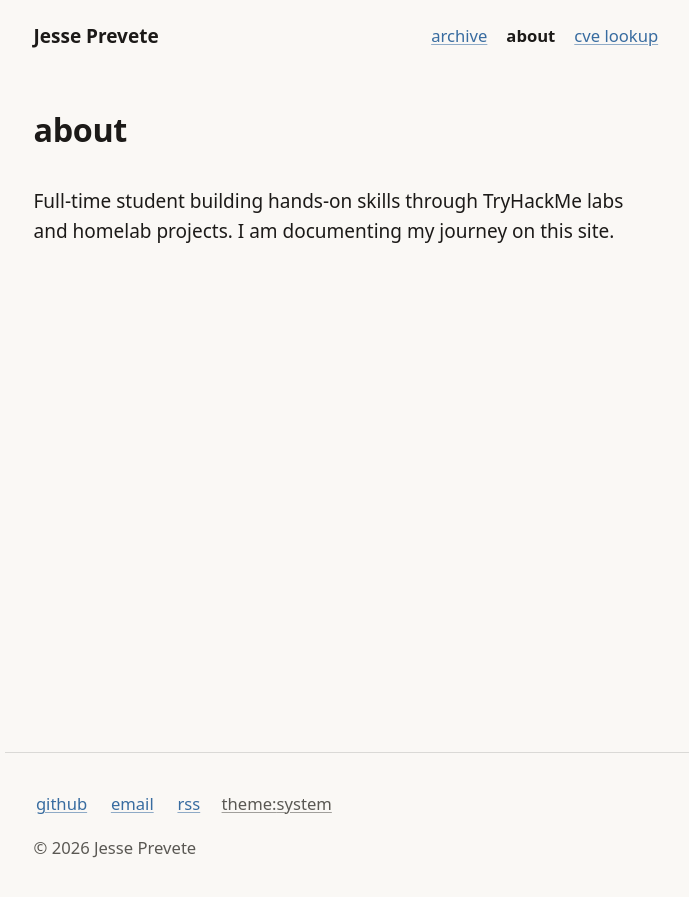
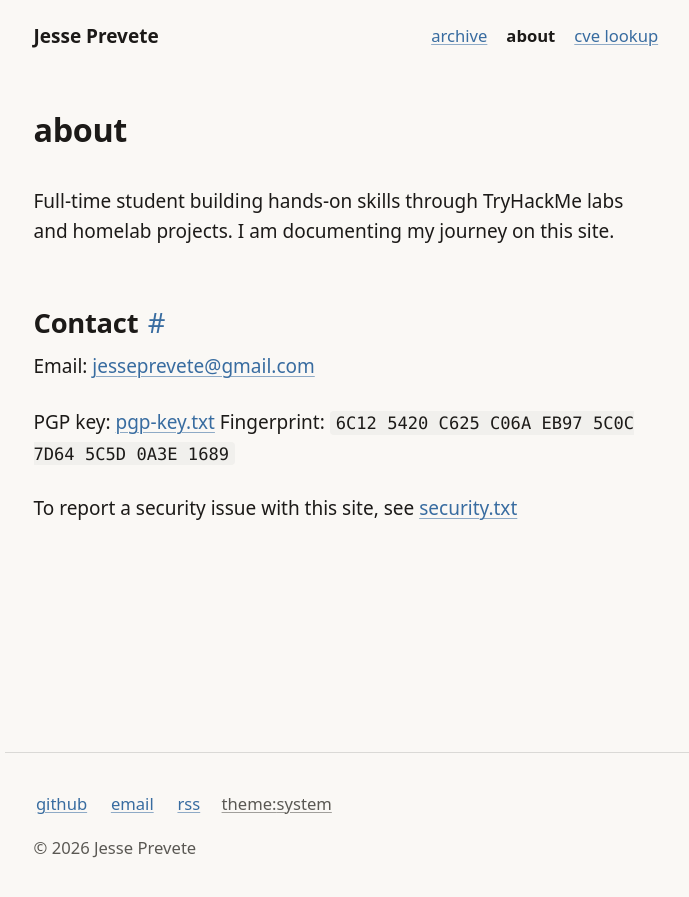
Before and after one commit to JessePrevete/JessePrevete.github.io, a Jekyll site: the page built from about.md, in a window 1280 px wide. Shown: the top 897 px of the page, without its empty margins (293-982 px from the left). Built offline with Jekyll 4.4.1, drawn with Linux system fonts in a browser that asks for light colours.

Commit message:
Edit about me

```diff
--- a/about.md
+++ b/about.md
@@ -6,3 +6,12 @@ description: about me page
 ---
 
 Full-time student building hands-on skills through TryHackMe labs and homelab projects. I am documenting my journey on this site.
+
+## Contact
+
+Email: [jesseprevete@gmail.com](mailto:jesseprevete@gmail.com)
+
+PGP key: [pgp-key.txt]({{ '/pgp-key.txt' | relative_url }})
+Fingerprint: `6C12 5420 C625 C06A EB97 5C0C 7D64 5C5D 0A3E 1689`
+
+To report a security issue with this site, see [security.txt]({{ '/.well-known/security.txt' | relative_url }})
```
